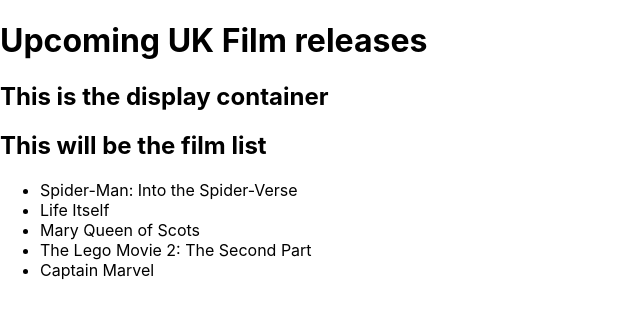
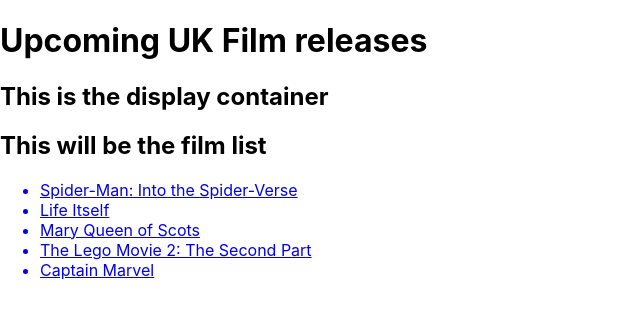
Before and after one commit to AvianLearning/React-Film-List, a React (Create React App) app: page / in a window 1280 px wide. Shown: the top 318 px of the page, without its empty margins (0-640 px from the left). Built offline with nearby package versions, Linux system fonts and the light colour scheme.

Commit message:
Make list items clickable links

```diff
--- a/src/components/FilmList.js
+++ b/src/components/FilmList.js
@@ -4,7 +4,7 @@
 
     const filmList = films.map(film => {
         return (
-            <Film name={film.name} key={film.id}></Film>
+            <a href={film.url}><Film name={film.name} key={film.id}></Film></a>
         )
     })
 
```
